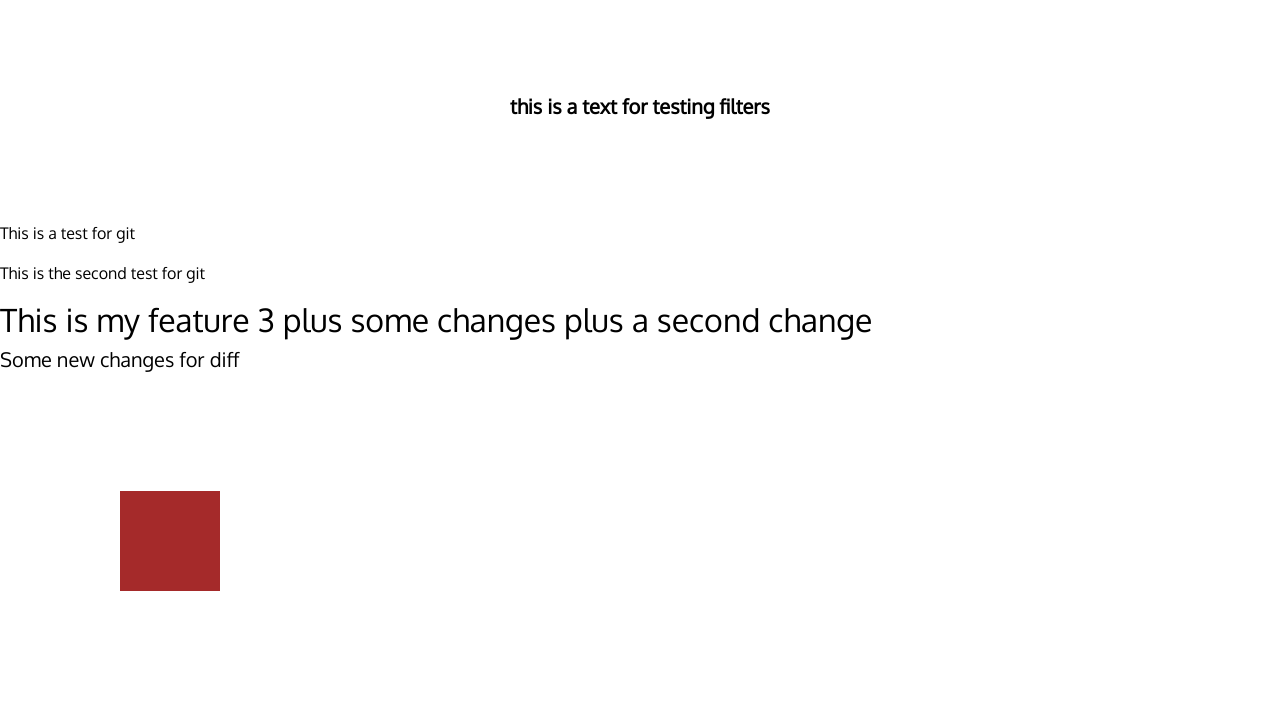
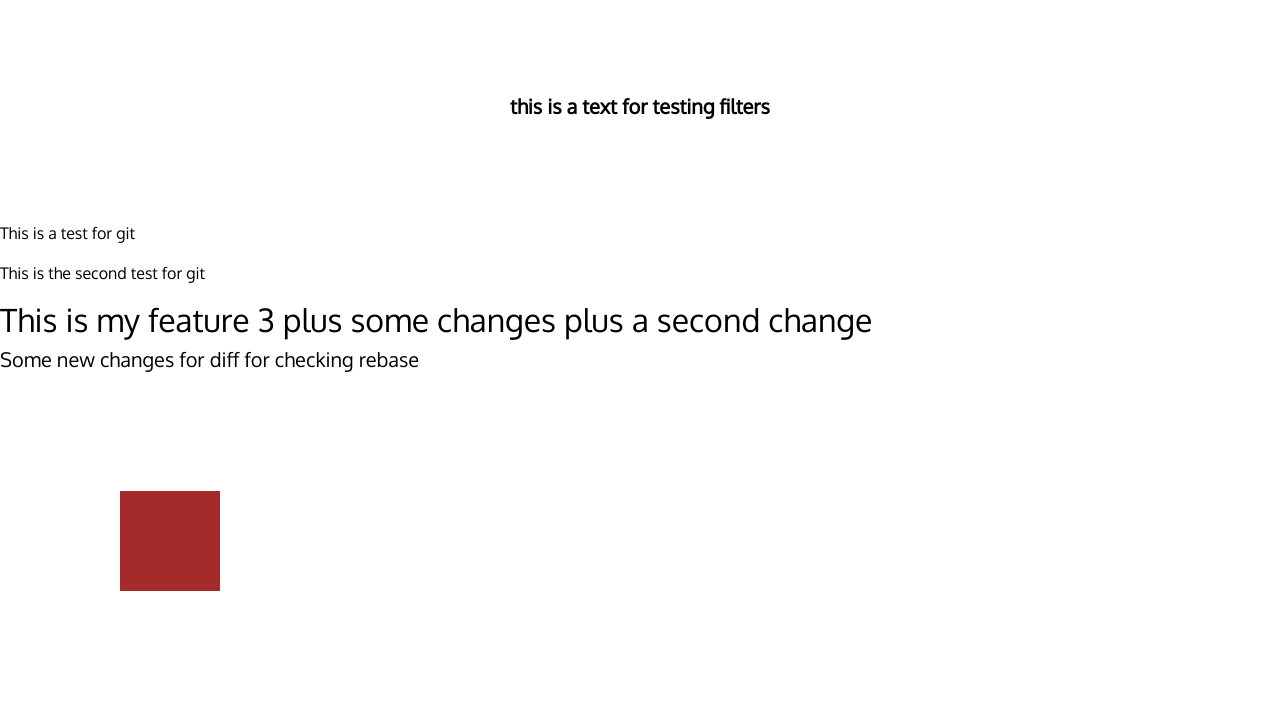
Before and after one commit to niloofarf/myWebRepo, a plain HTML site: page a.html in a window 1280 px wide. Shown: the part 76-800 px from the top of the page. Drawn offline with nearby package versions, Linux system fonts and the light colour scheme.

Commit message:
Checking rebasing

```diff
--- a/a.html
+++ b/a.html
@@ -61,7 +61,7 @@
   <p>This is the second test for git</p>
 
   <h2>This is my feature 3 plus some changes plus a second change</h2>
-  <h5>Some new changes for diff</h5>
+  <h5>Some new changes for diff for checking rebase</h5>
 
   <div class="mybox"></div>
   <img src="star.png" alt="" class="mybox">
```
